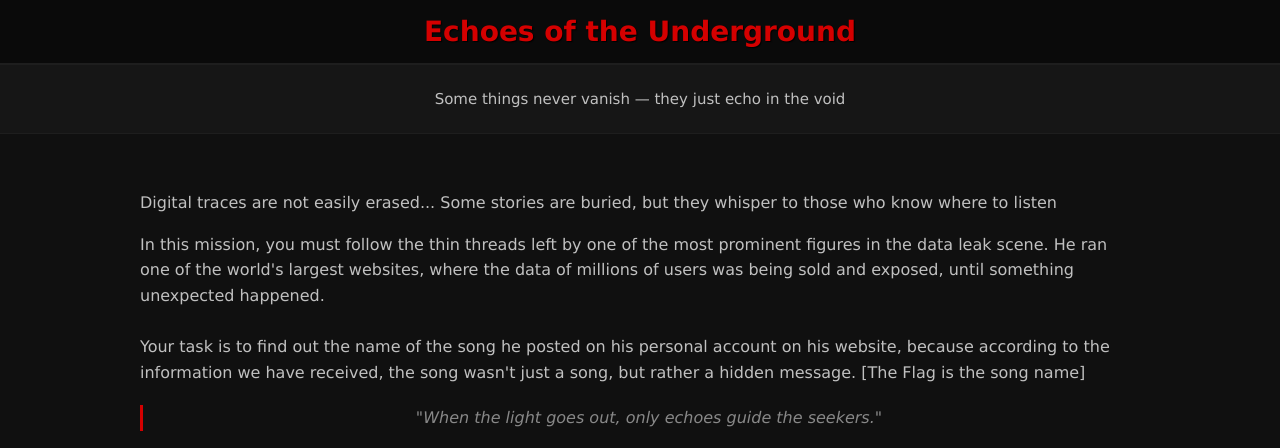
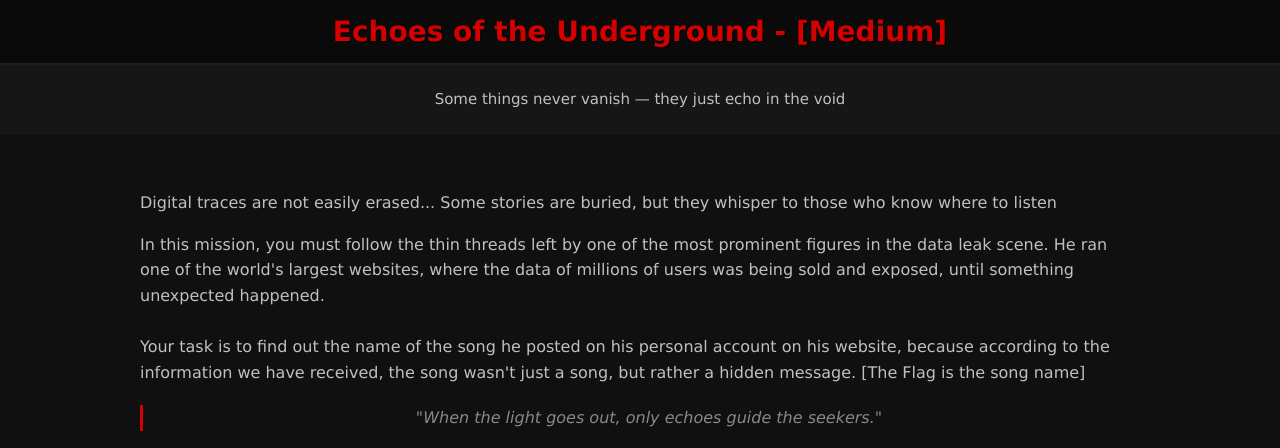
Before and after one commit to ammarjo365/OSINT2, a plain HTML site: page index.html in a window 1280 px wide. Shown: the top 448 px of the page. Drawn offline with Linux system fonts and the light colour scheme.

Commit message:
index.html

```diff
--- a/index.html
+++ b/index.html
@@ -3,7 +3,7 @@
 <head>
     <meta charset="UTF-8">
     <meta name="viewport" content="width=device-width, initial-scale=1.0">
-    <title>Echoes of the Underground - [Medium]</title>
+    <title>Echoes of the Underground</title>
     <style>
         body {
             background-color: #101010;
@@ -101,7 +101,7 @@
 </head>
 <body>
     <div class="header">
-        <h1>Echoes of the Underground</h1>
+        <h1>Echoes of the Underground - [Medium]</h1>
     </div>
     <div class="navbar">
         <p>Some things never vanish — they just echo in the void</p>
```
